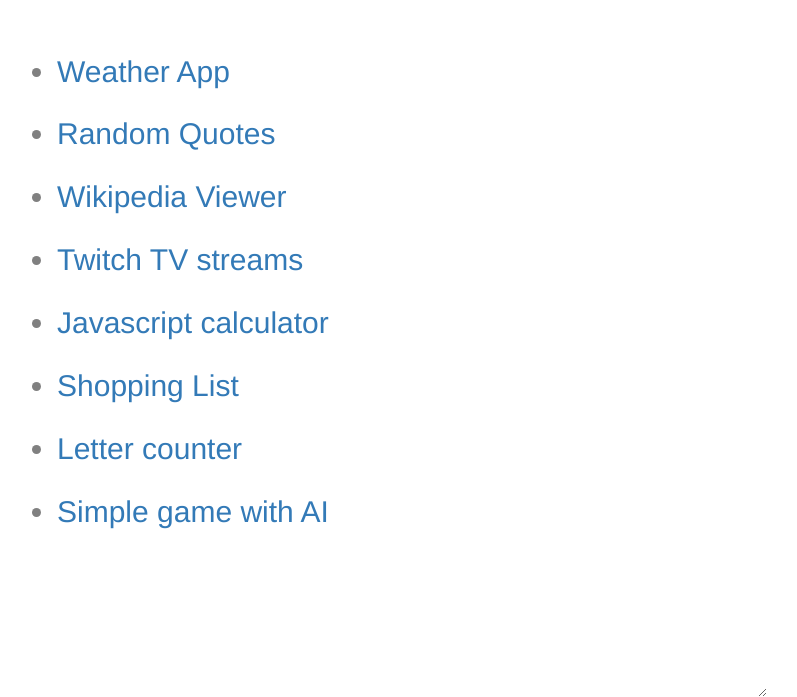
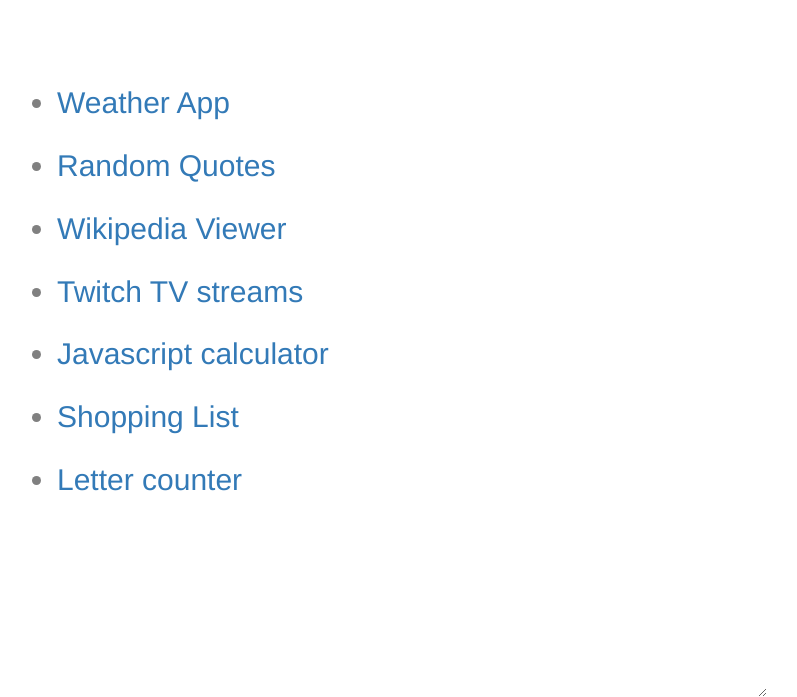
Before and after one commit to dsaavedr/FreeCodeCamp, a plain HTML site: page index.html in a window 1280 px wide. Shown: the part 103-800 px from the top of the page, without its empty margins (458-1255 px from the left). Drawn offline with nearby package versions, Linux system fonts and the light colour scheme.

Commit message:
Game eliminated from FCC project index

```diff
--- a/index.html
+++ b/index.html
@@ -66,7 +66,6 @@
             <li><a href="JS-calc" title="App #5">Javascript calculator</a></li>
             <li><a href="Shopping-List/dist" title="App #6">Shopping List</a></li>
             <li><a href="https://dsaavedr.github.io/Contador-palabras" title="App #7">Letter counter</a></li>
-            <li><a href="Game" title="App #8">Simple game with AI</a></li>
           </ul>
         </div>
       </div>
```
